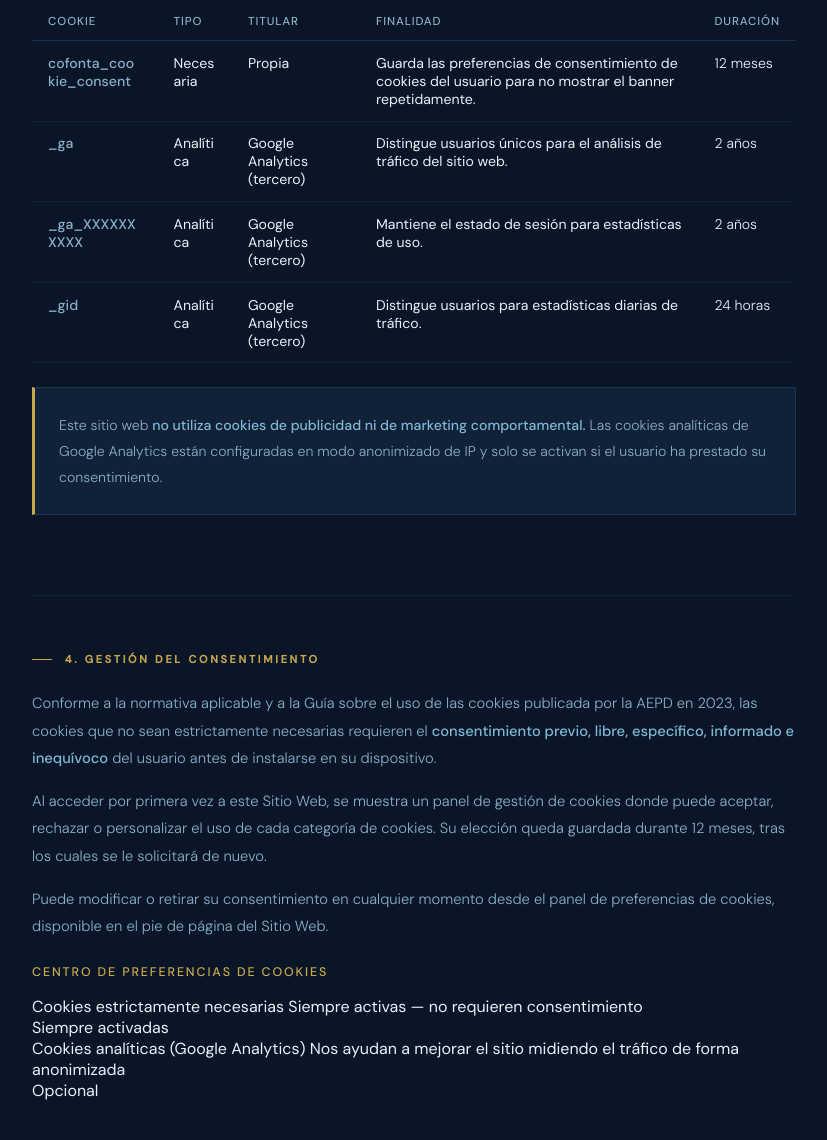
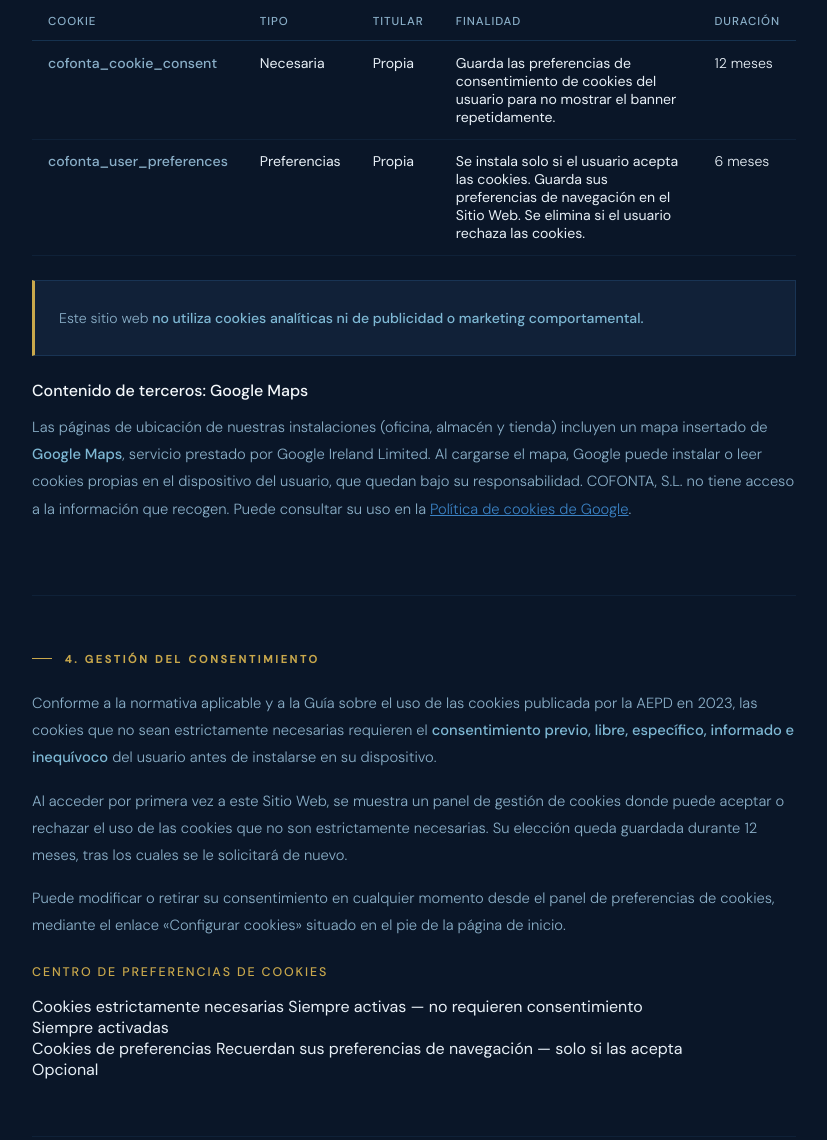
Before and after one commit to Fabianviera/WebCofontaNew, a plain HTML site: page politica-cookies.html in a window 1280 px wide. Shown: the part 1559-2699 px from the top of the page, without its empty margins (226-1053 px from the left). Drawn offline with Linux system fonts and the light colour scheme.

Commit message:
Ajustar la política de cookies a las cookies que usa realmente la web
- Quitar Google Analytics (_ga, _gid, _ga_XXXXXXXXXX): la web no lo carga
- Añadir la cookie propia cofonta_user_preferences (6 meses, solo si se acepta)
- Informar de las cookies de terceros de los mapas de Google Maps
- Gestión del consentimiento: el banner permite aceptar o rechazar; el
  enlace "Configurar cookies" está en el pie de la página de inicio
- Política de privacidad: quitar la finalidad de análisis de navegación
  y actualizar el apartado de cookies
- Tablas: evitar que se partan palabras en ordenador

Co-Authored-By: Claude Opus 5.5 <noreply@anthropic.com>
Claude-Session: https://claude.ai/code/session_01TZffrvRdqy8796tR9QXnhH

```diff
--- a/politica-cookies.html
+++ b/politica-cookies.html
@@ -23,7 +23,7 @@
 <div class="page-hero">
   <p class="page-eyebrow">Navegación y privacidad</p>
   <h1>Política de <em>Cookies</em></h1>
-  <p class="page-updated">Última actualización: marzo de 2026 · Conforme a la Directiva 2009/136/CE, el RGPD y la Guía sobre el uso de las cookies de la AEPD (2023)</p>
+  <p class="page-updated">Última actualización: noviembre de 2026 · Conforme a la Directiva 2009/136/CE, el RGPD y la Guía sobre el uso de las cookies de la AEPD (2023)</p>
 </div>
 
 <div class="legal-body">
@@ -39,7 +39,7 @@
 
     <h3>Por titularidad</h3>
     <p><strong>Cookies propias:</strong> generadas por el propio sitio web que se visita.<br>
-    <strong>Cookies de terceros:</strong> generadas por servicios externos integrados en el sitio web (Google Analytics, mapas, redes sociales, etc.).</p>
+    <strong>Cookies de terceros:</strong> generadas por servicios externos integrados en el sitio web (por ejemplo, mapas, herramientas de análisis o redes sociales).</p>
 
     <h3>Por finalidad</h3>
     <p><strong>Cookies técnicas o estrictamente necesarias:</strong> imprescindibles para el funcionamiento del sitio web. No requieren consentimiento del usuario.<br>
@@ -72,38 +72,27 @@
         <td data-label="Duración">12 meses</td>
       </tr>
       <tr>
-        <td data-label="Cookie">_ga</td>
-        <td data-label="Tipo"><span class="cookie-type ct-analitica">Analítica</span></td>
-        <td data-label="Titular">Google Analytics (tercero)</td>
-        <td data-label="Finalidad">Distingue usuarios únicos para el análisis de tráfico del sitio web.</td>
-        <td data-label="Duración">2 años</td>
-      </tr>
-      <tr>
-        <td data-label="Cookie">_ga_XXXXXXXXXX</td>
-        <td data-label="Tipo"><span class="cookie-type ct-analitica">Analítica</span></td>
-        <td data-label="Titular">Google Analytics (tercero)</td>
-        <td data-label="Finalidad">Mantiene el estado de sesión para estadísticas de uso.</td>
-        <td data-label="Duración">2 años</td>
-      </tr>
-      <tr>
-        <td data-label="Cookie">_gid</td>
-        <td data-label="Tipo"><span class="cookie-type ct-analitica">Analítica</span></td>
-        <td data-label="Titular">Google Analytics (tercero)</td>
-        <td data-label="Finalidad">Distingue usuarios para estadísticas diarias de tráfico.</td>
-        <td data-label="Duración">24 horas</td>
+        <td data-label="Cookie">cofonta_user_preferences</td>
+        <td data-label="Tipo"><span class="cookie-type ct-preferencias">Preferencias</span></td>
+        <td data-label="Titular">Propia</td>
+        <td data-label="Finalidad">Se instala solo si el usuario acepta las cookies. Guarda sus preferencias de navegación en el Sitio Web. Se elimina si el usuario rechaza las cookies.</td>
+        <td data-label="Duración">6 meses</td>
       </tr>
     </table>
 
     <div class="info-box">
-      <p>Este sitio web <strong>no utiliza cookies de publicidad ni de marketing comportamental.</strong> Las cookies analíticas de Google Analytics están configuradas en modo anonimizado de IP y solo se activan si el usuario ha prestado su consentimiento.</p>
+      <p>Este sitio web <strong>no utiliza cookies analíticas ni de publicidad o marketing comportamental.</strong></p>
     </div>
+
+    <h3>Contenido de terceros: Google Maps</h3>
+    <p>Las páginas de ubicación de nuestras instalaciones (oficina, almacén y tienda) incluyen un mapa insertado de <strong>Google Maps</strong>, servicio prestado por Google Ireland Limited. Al cargarse el mapa, Google puede instalar o leer cookies propias en el dispositivo del usuario, que quedan bajo su responsabilidad. COFONTA, S.L. no tiene acceso a la información que recogen. Puede consultar su uso en la <a href="https://policies.google.com/technologies/cookies?hl=es" target="_blank" rel="noopener">Política de cookies de Google</a>.</p>
   </div>
 
   <div class="legal-section">
     <h2>4. Gestión del consentimiento</h2>
     <p>Conforme a la normativa aplicable y a la Guía sobre el uso de las cookies publicada por la AEPD en 2023, las cookies que no sean estrictamente necesarias requieren el <strong>consentimiento previo, libre, específico, informado e inequívoco</strong> del usuario antes de instalarse en su dispositivo.</p>
-    <p>Al acceder por primera vez a este Sitio Web, se muestra un panel de gestión de cookies donde puede aceptar, rechazar o personalizar el uso de cada categoría de cookies. Su elección queda guardada durante 12 meses, tras los cuales se le solicitará de nuevo.</p>
-    <p>Puede modificar o retirar su consentimiento en cualquier momento desde el panel de preferencias de cookies, disponible en el pie de página del Sitio Web.</p>
+    <p>Al acceder por primera vez a este Sitio Web, se muestra un panel de gestión de cookies donde puede aceptar o rechazar el uso de las cookies que no son estrictamente necesarias. Su elección queda guardada durante 12 meses, tras los cuales se le solicitará de nuevo.</p>
+    <p>Puede modificar o retirar su consentimiento en cualquier momento desde el panel de preferencias de cookies, mediante el enlace «Configurar cookies» situado en el pie de la página de inicio.</p>
 
     <div class="consent-panel">
       <h3 style="font-size:0.78rem; letter-spacing:0.15em; text-transform:uppercase; color:var(--gold); margin-bottom:1rem;">Centro de preferencias de cookies</h3>
@@ -116,8 +105,8 @@
       </div>
       <div class="consent-row">
         <div class="consent-label">
-          Cookies analíticas (Google Analytics)
-          <span>Nos ayudan a mejorar el sitio midiendo el tráfico de forma anonimizada</span>
+          Cookies de preferencias
+          <span>Recuerdan sus preferencias de navegación — solo si las acepta</span>
         </div>
         <div class="toggle toggle-off">Opcional</div>
       </div>
@@ -134,12 +123,11 @@
       <tr><td>Apple Safari</td><td><a href="https://support.apple.com/es-es/guide/safari/sfri11471" target="_blank" rel="noopener">support.apple.com/es-es/guide/safari/sfri11471</a></td></tr>
       <tr><td>Microsoft Edge</td><td><a href="https://support.microsoft.com/es-es/microsoft-edge/eliminar-las-cookies-en-microsoft-edge-63947406" target="_blank" rel="noopener">support.microsoft.com — Eliminar cookies en Microsoft Edge</a></td></tr>
     </table>
-    <p>Para opt-out específico de Google Analytics, puede utilizar el complemento oficial: <a href="https://tools.google.com/dlpage/gaoptout" target="_blank" rel="noopener">tools.google.com/dlpage/gaoptout</a></p>
   </div>
 
   <div class="legal-section">
     <h2>6. Transferencias internacionales</h2>
-    <p>Algunas cookies de terceros implican la transferencia de datos a EE.UU. (Google Analytics). Google LLC está acogida al <strong>Marco de Privacidad de Datos UE-EE.UU.</strong> (Data Privacy Framework), aprobado por la Comisión Europea mediante Decisión de adecuación de 10 de julio de 2023, lo que garantiza un nivel de protección equivalente al europeo.</p>
+    <p>El uso de Google Maps puede implicar la transferencia de datos a EE.UU. Google LLC está acogida al <strong>Marco de Privacidad de Datos UE-EE.UU.</strong> (Data Privacy Framework), aprobado por la Comisión Europea mediante Decisión de adecuación de 10 de julio de 2023, lo que garantiza un nivel de protección equivalente al europeo.</p>
   </div>
 
   <div class="legal-section">
--- a/styles-legal.css
+++ b/styles-legal.css
@@ -126,7 +126,7 @@ footer {
   border-bottom: 1px solid rgba(59,130,196,0.25);
 }
 .data-table--cols td:first-child { white-space: normal; width: auto; }
-.data-table--cols td { overflow-wrap: anywhere; }
+.data-table--cols td { overflow-wrap: break-word; }
 
 /* ── TABLAS EN MÓVIL Y TABLET ── */
 @media (max-width: 768px) {
```
Also changed, not shown: politica-privacidad.html (+2 -7 lines).
